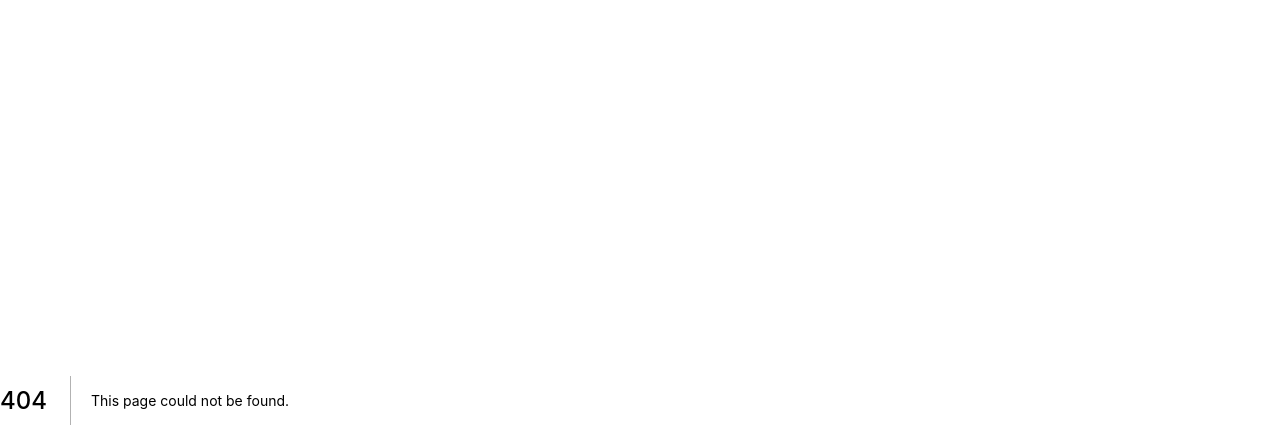
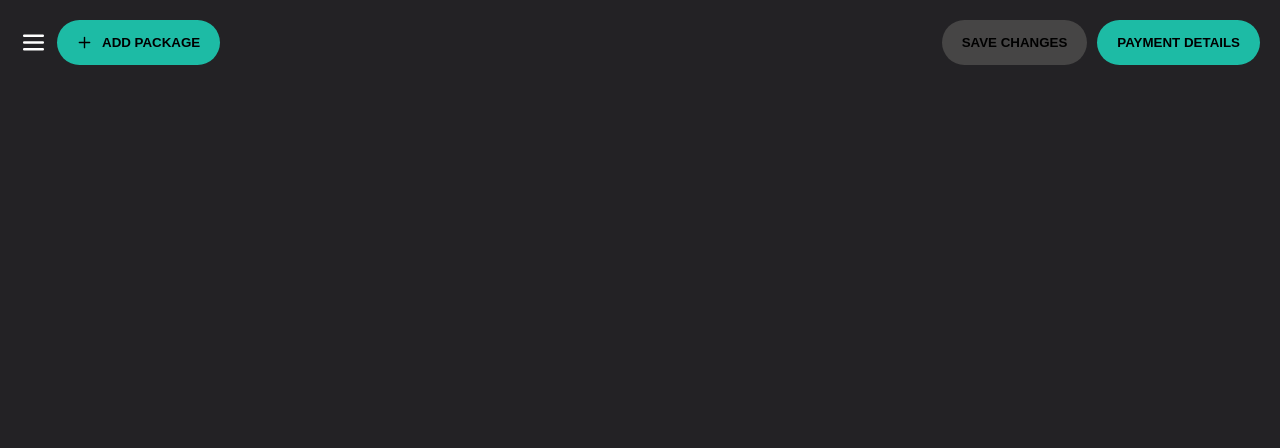
Before and after one commit to iagoPinheiro1401/pactto_challenge, a Next.js app: page /packages in a window 1280 px wide. Before the commit this address had no page. Shown: the top 448 px of the page. Built offline with nearby package versions, Linux system fonts and the light colour scheme.

Commit message:
created page packages and disabled button

```diff
--- a/src/components/buttons/GreenButton.jsx
+++ b/src/components/buttons/GreenButton.jsx
@@ -6,21 +6,24 @@ const StyledButton = styled.button`
     align-items: center;
     justify-content: center;
     gap: 10px;
-    cursor: pointer;
+    cursor: ${props => (props.disabled ? "default" : "pointer")};
     padding: 15px 20px;
-    background-color: ${props => props.theme.colors.green};
+    background-color: ${props => props.disabled ? "#464545" : "#1DBBA5"};
     border: none;
     border-radius: 50px;
     font-weight: 600;
+    color: black;
 
-    :hover {
-        background-color: #0bb39c;
-    }
+    ${props => !props.disabled && `
+        :hover {
+            background-color: #0bb39c;
+        }
+    `}
 `
 
-export default function GreenButton({ plus, children }) {
+export default function GreenButton({ plus, children, disabled }) {
     return(
-        <StyledButton>
+        <StyledButton disabled={disabled}>
             {plus && <Plus size={15}  weight="bold"/>}
             {children}
         </StyledButton>
--- a/src/components/menu/Menu.jsx
+++ b/src/components/menu/Menu.jsx
@@ -136,7 +136,7 @@ export default function Menu() {
                 <MenuOptions src="/videosIcon" path="/itemsToReview">Items to review</MenuOptions>
                 <MenuOptions src="/webLinksIcon" path="/webLinks">Web links to created</MenuOptions>
                 <MenuOptions src="/personaIcon" path="/personalInformation">Personal information</MenuOptions>
-                <MenuOptions src="/packagesIcon">Review packages for sale</MenuOptions>
+                <MenuOptions src="/packagesIcon" path="/packages">Review packages for sale</MenuOptions>
                 <MenuOptions src="/pacttoPagesIcon">Pactto website</MenuOptions>
                 <MenuOptions src="/referenceIcon">Reference video library</MenuOptions>
                 <MenuOptions src="/subscriptionIcon">Subscription</MenuOptions>
--- /dev/null
+++ b/src/pages/packages.jsx
@@ -0,0 +1,49 @@
+import styled from "styled-components"
+import { List } from "@phosphor-icons/react"
+
+import GreenButton from "@/components/buttons/GreenButton"
+
+import { useMenu } from "@/hooks/useMenu"
+
+const Container = styled.div`
+    display: flex;
+    align-items: center;
+    justify-content: space-between;
+    width: 100%;
+    padding: 20px;
+    margin-left: ${props => props.isMenuOpen ? "400px" : "0px"};
+`
+
+const MenuAndAddButtonContainer = styled.div`
+    display: flex;
+    gap: 10px;
+    align-items: center;
+`
+
+const ButtonsContainer = styled.div`
+    display: flex;
+    align-items: center;
+    gap: 10px;
+`
+
+const StyledList = styled(List)`
+  cursor: pointer;
+  display: ${props => (props.show ? 'block' : 'none')};
+`
+
+export default function Packages() {
+    const { isMenuOpen, toggleMenu } = useMenu()
+
+    return(
+        <Container isMenuOpen={isMenuOpen}>
+            <MenuAndAddButtonContainer>
+                <StyledList show={!isMenuOpen} onClick={toggleMenu} size={27} color="#ffff" weight="bold"/>
+                <GreenButton plus>ADD PACKAGE</GreenButton>
+            </MenuAndAddButtonContainer>
+            <ButtonsContainer>
+                <GreenButton disabled>SAVE CHANGES</GreenButton>
+                <GreenButton>PAYMENT DETAILS</GreenButton>
+            </ButtonsContainer>
+        </Container>
+    )
+}
```
